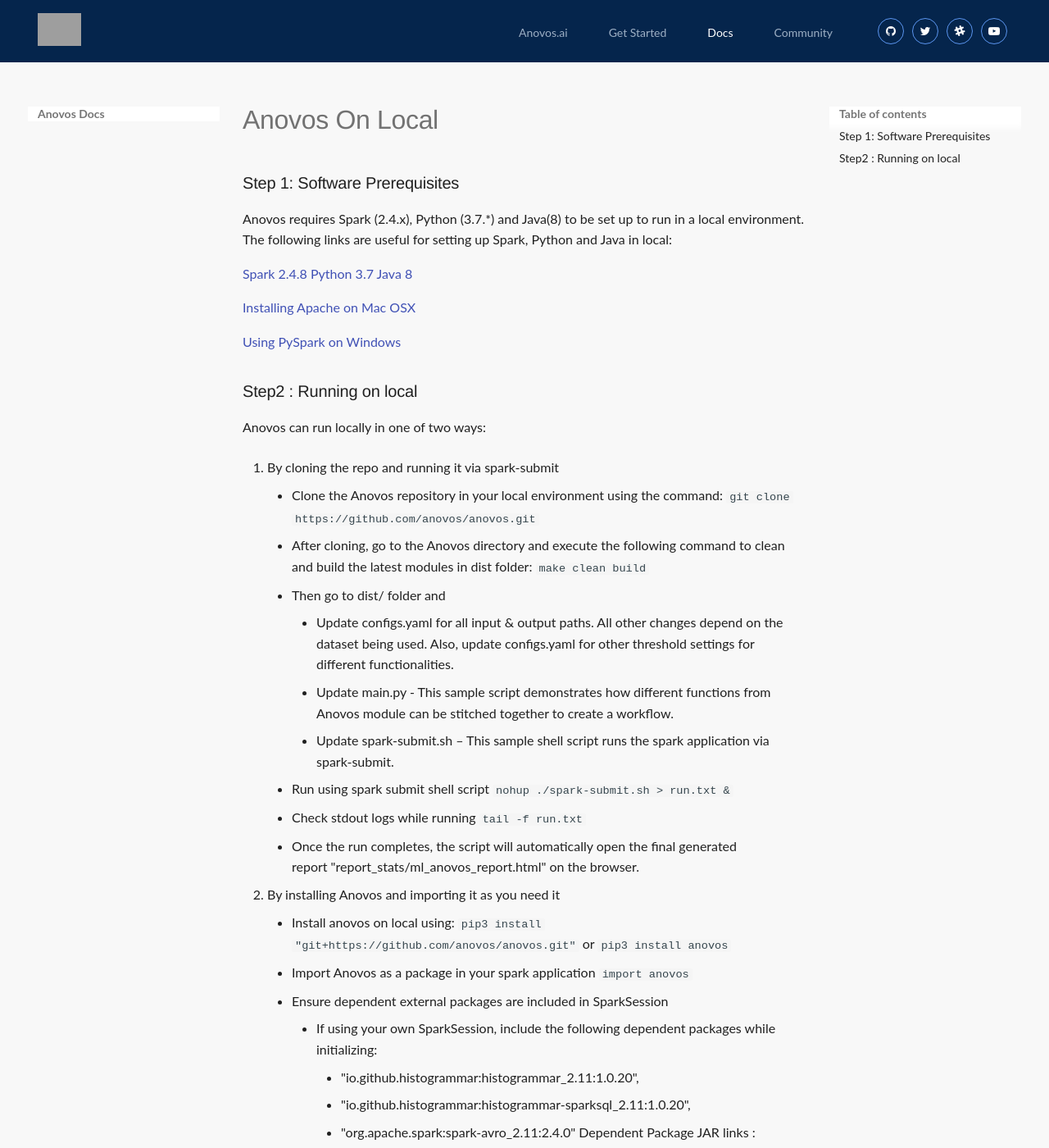
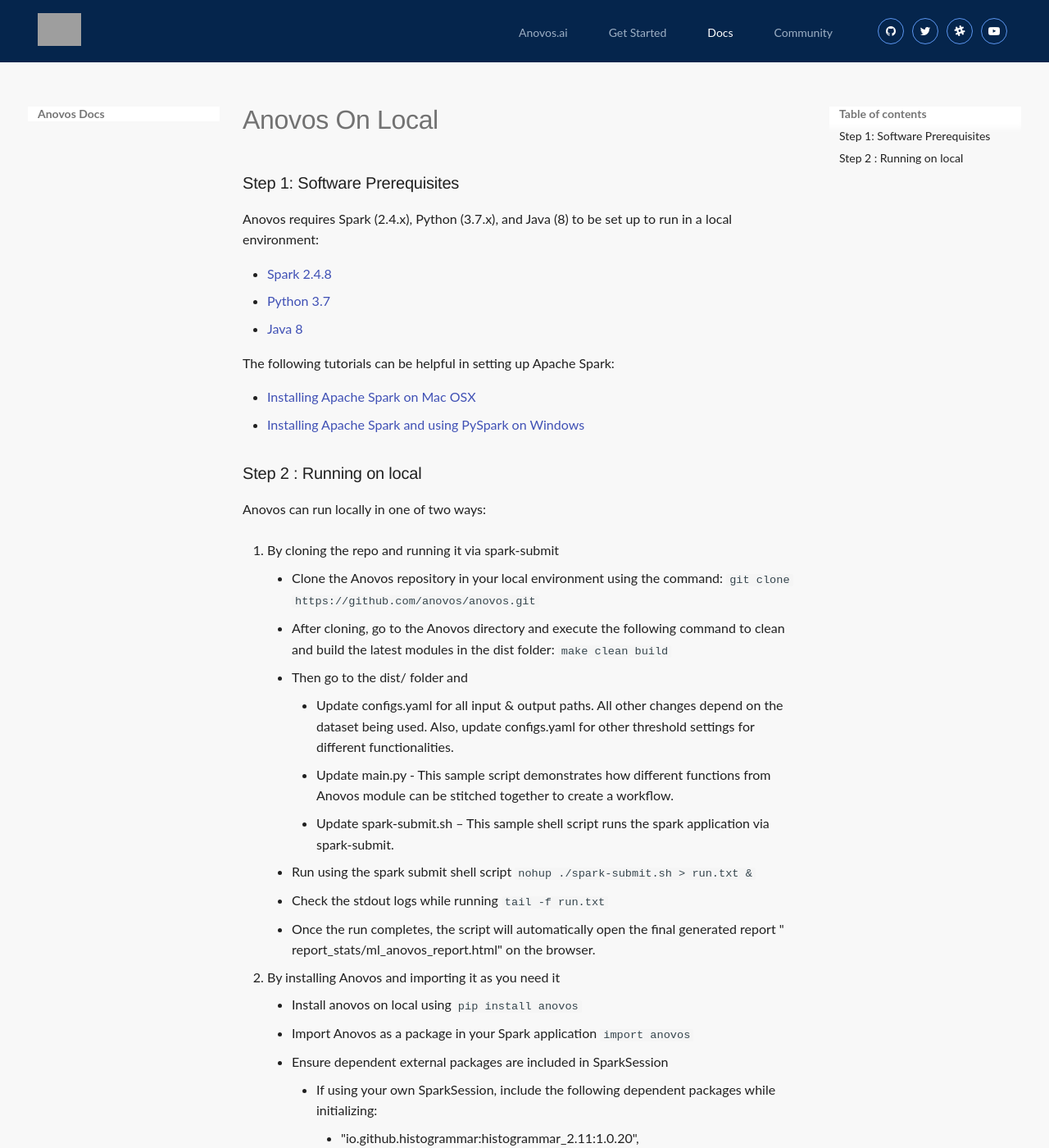
Before and after one commit to anovos/anovos-docs, an MkDocs documentation site: the page built from docs/docs/setting-up-your-environment/anovos-on-local/index.md, in a window 1280 px wide and 1400 px high. Shown: the whole window at 82% size. Built offline with MkDocs 1.6.1 and Material for MkDocs 9.7.7, drawn with Linux system fonts in a browser that asks for light colours; some of the changed text lies outside the part shown; grey boxes are pictures that could not be loaded.

Commit message:
First revision of the 'running on local' guide

```diff
--- a/docs/docs/setting-up-your-environment/anovos-on-local/index.md
+++ b/docs/docs/setting-up-your-environment/anovos-on-local/index.md
@@ -1,51 +1,50 @@
 ### Step 1: Software Prerequisites
 
-Anovos requires Spark (2.4.x), Python (3.7.*) and Java(8) to be set up to run in a local environment. The following links are useful for setting up Spark, Python and Java in local:
+Anovos requires Spark (2.4.x), Python (3.7.x), and Java (8) to be set up to run in a local environment:
 
-[Spark 2.4.8](https://spark.apache.org/docs/2.4.8/ )
-[Python 3.7](https://www.python.org/downloads/release/python-378/)
-[Java 8](https://www.oracle.com/java/technologies/downloads/#java8 )
+- [Spark 2.4.8](https://spark.apache.org/docs/2.4.8/ )
+- [Python 3.7](https://www.python.org/downloads/release/python-378/)
+- [Java 8](https://www.oracle.com/java/technologies/downloads/#java8 )
 
+The following tutorials can be helpful in setting up Apache Spark:
 
-[Installing Apache on Mac OSX](https://kevinvecmanis.io/python/pyspark/install/2019/05/31/Installing-Apache-Spark.html)
+- [Installing Apache Spark on Mac OSX](https://kevinvecmanis.io/python/pyspark/install/2019/05/31/Installing-Apache-Spark.html)
+- [Installing Apache Spark and using PySpark on Windows](https://towardsdatascience.com/installing-apache-pyspark-on-windows-10-f5f0c506bea1)
 
-[Using PySpark on Windows](https://towardsdatascience.com/installing-apache-pyspark-on-windows-10-f5f0c506bea1)
-
-### Step2 : Running on local
+### Step 2 : Running on local
 
 Anovos can run locally in one of two ways:
 
-1.  By cloning the repo and running it via spark-submit
+1. By cloning the repo and running it via spark-submit
     - Clone the Anovos repository in your local environment using the command:
-    `git clone https://github.com/anovos/anovos.git`
-    - After cloning, go to the Anovos directory and execute the following command to clean and build the latest modules in dist folder:
-    `make clean build`
-    - Then go to dist/ folder and
-        - Update configs.yaml for all input & output paths. All other changes depend on the dataset being used. Also, update configs.yaml for other threshold settings for different functionalities.
-        - Update main.py - This sample script demonstrates how different functions from Anovos module can be stitched together to create a workflow.
+      `git clone https://github.com/anovos/anovos.git`
+    - After cloning, go to the Anovos directory and execute the following command to clean and build the latest modules
+      in the dist folder:
+      `make clean build`
+    - Then go to the dist/ folder and
+        - Update configs.yaml for all input & output paths. All other changes depend on the dataset being used. Also,
+          update configs.yaml for other threshold settings for different functionalities.
+        - Update main.py - This sample script demonstrates how different functions from Anovos module can be stitched
+          together to create a workflow.
         - Update spark-submit.sh – This sample shell script runs the spark application via spark-submit.
-    - Run using spark submit shell script
-    `nohup ./spark-submit.sh > run.txt &`
-    - Check stdout logs while running
-    `tail -f run.txt`
-    - Once the run completes, the script will automatically open the final generated report "report_stats/ml_anovos_report.html" on the browser.
+    - Run using the spark submit shell script
+      `nohup ./spark-submit.sh > run.txt &`
+    - Check the stdout logs while running
+      `tail -f run.txt`
+    - Once the run completes, the script will automatically open the final generated report "
+      report_stats/ml_anovos_report.html" on the browser.
 
 2. By installing Anovos and importing it as you need it
-    - Install anovos on local using:
-    `pip3 install "git+https://github.com/anovos/anovos.git"`
-    or
-    `pip3 install anovos`
-    - Import Anovos as a package in your spark application
-    `import anovos`
+    - Install anovos on local using `pip install anovos`
+    - Import Anovos as a package in your Spark application `import anovos`
     - Ensure dependent external packages are included in SparkSession
         - If using your own SparkSession, include the following dependent packages while initializing:
             - "io.github.histogrammar:histogrammar_2.11:1.0.20",
             - "io.github.histogrammar:histogrammar-sparksql_2.11:1.0.20",
             - "org.apache.spark:spark-avro_2.11:2.4.0"
-            Dependent Package JAR links :
-            [https://repo1.maven.org/maven2/io/github/histogrammar/histogrammar-sparksql_2.11/1.0.20/](https://repo1.maven.org/maven2/io/github/histogrammar/histogrammar-sparksql_2.11/1.0.20/)
-            [https://repo1.maven.org/maven2/io/github/histogrammar/histogrammar_2.11/1.0.20/](https://repo1.maven.org/maven2/io/github/histogrammar/histogrammar_2.11/1.0.20/)
-            [https://mvnrepository.com/artifact/org.apache.spark/spark-avro_2.11/2.4](https://mvnrepository.com/artifact/org.apache.spark/spark-avro_2.11/2.4.0)
-    - Alternatively, if creating a new SparkSession please use the
-    pre-configured SparkSession instance provided by anovos.shared.spark:
-    `from anovos.shared.spark import spark`
+        - You can find the associated JAR files by following these links:
+            - [https://repo1.maven.org/maven2/io/github/histogrammar/histogrammar-sparksql_2.11/1.0.20/](https://repo1.maven.org/maven2/io/github/histogrammar/histogrammar-sparksql_2.11/1.0.20/)
+            - [https://repo1.maven.org/maven2/io/github/histogrammar/histogrammar_2.11/1.0.20/](https://repo1.maven.org/maven2/io/github/histogrammar/histogrammar_2.11/1.0.20/)
+            - [https://mvnrepository.com/artifact/org.apache.spark/spark-avro_2.11/2.4](https://mvnrepository.com/artifact/org.apache.spark/spark-avro_2.11/2.4.0)
+    - Alternatively, if creating a new `SparkSession`, please use the pre-configured `SparkSession` provided
+      by `anovos.shared.spark`: `from anovos.shared.spark import spark`
```
